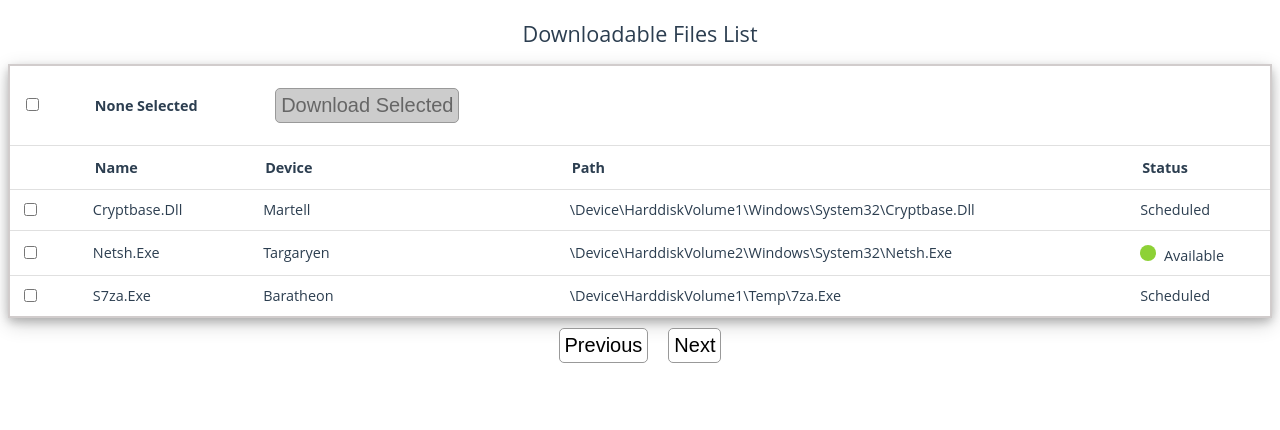
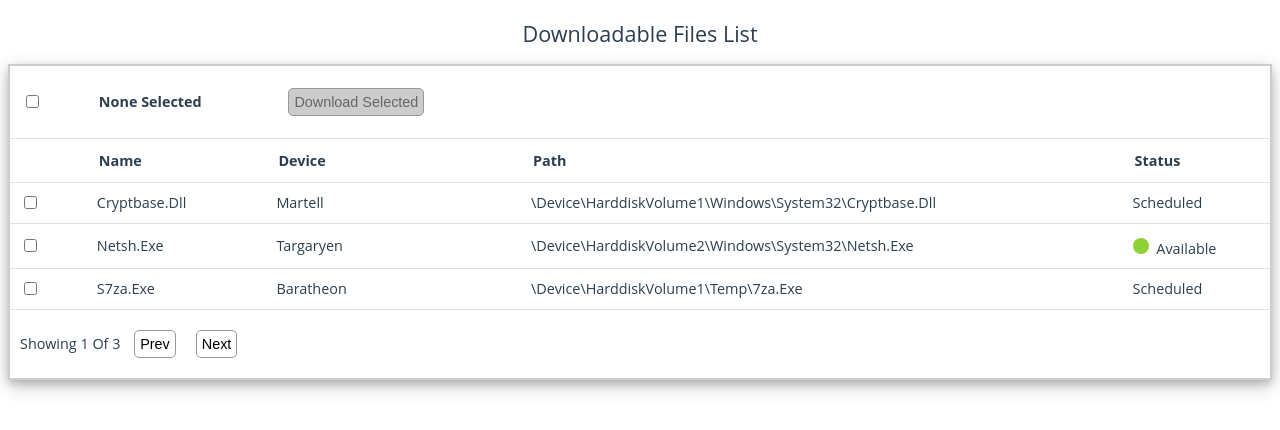
Before and after one commit to hvp130230/filedownloadtable, a Vue app: page / in a window 1280 px wide. Shown: the top 430 px of the page. Built offline with nearby package versions, Linux system fonts and the light colour scheme; the HTML template or start-up script is replaced by a standard one.

Commit message:
table no data check, pagination page limits

```diff
--- a/src/components/VueTable.vue
+++ b/src/components/VueTable.vue
@@ -1,5 +1,5 @@
 <template>
-  <div>
+  <div v-if="showTable">
     <table summary="List of files that can be downloaded">
       <caption>
         Downloadable Files list
@@ -79,14 +79,23 @@
             <span> {{ row[col] }} </span>
           </td>
         </tr>
+        <tr>
+          <td :colspan="cols.length + 1">
+            Showing {{ pageSize * currentPage - pageSize + 1 }} of
+            {{ pageSize * currentPage }}
+            <button class="btn" @click="prevPage">
+              <i class="fa fa-caret-left"></i>
+              Prev
+            </button>
+            <button class="btn" @click="nextPage">
+              Next
+              <i class="fa fa-caret-right"></i>
+            </button>
+          </td>
+        </tr>
       </tbody>
     </table>
-    <button class="btn" @click="prevPage">
-      <i class="fa fa-caret-left"></i> Previous
-    </button>
-    <button class="btn" @click="nextPage">
-      Next <i class="fa fa-caret-right"></i>
-    </button>
+
     <dialog open id="dialog" v-if="showDialog">
       <div class="dialog-header">
         <div class="title">Downloadable Content</div>
@@ -129,6 +138,9 @@
     </dialog>
     <div id="overlay" :class="{'active': showDialog}"></div>
   </div>
+  <div v-else>
+    <div class="no-data">No data to show right now!!</div>
+  </div>
 </template>
 
 <script>
@@ -153,12 +165,17 @@ export default {
       sortByDir: "asc",
       pageSizeNo: "5",
       currentPage: "1",
+      showTable: false,
     };
   },
   created() {
+    if (!this.data || !this.data.length) {
+      return;
+    }
     if (this.data && this.data.length) this.cols = Object.keys(this.data[0]);
     this.pageSizeNo = this.pageSize || "5";
     this.sortByField = this.defaultSort || "name";
+    this.showTable = true;
   },
   computed: {
     getSelectedCount() {
@@ -302,9 +319,16 @@ table td {
   padding: 10px;
 }
 
+table .no-data {
+  position: fixed;
+  top: 50%;
+  left: 50%;
+  transform: translate(-50%, -50%);
+}
+
 .btn {
   background-color: white;
-  font-size: 20px;
+  font-size: 1em;
   padding: 5px;
   border: 1px solid #999999;
   cursor: pointer;
@@ -351,7 +375,7 @@ dialog {
 }
 
 .dialog-header .title {
-  font-size: 1.25rem;
+  font-size: 1em;
   font-weight: bold;
 }
 
@@ -360,7 +384,7 @@ dialog {
   border: none;
   outline: none;
   background: none;
-  font-size: 1.25rem;
+  font-size: 1em;
   font-weight: bold;
 }
 
```
